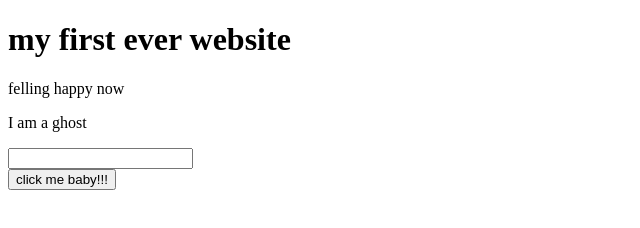
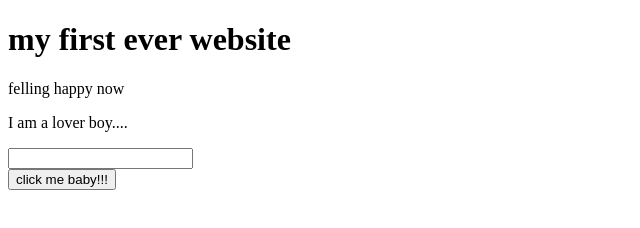
Before and after one commit to alquddus90/My-first-website, a plain HTML site: page index.html in a window 1280 px wide. Shown: the full height of the page, 0-640 px from the left. Drawn offline with Linux system fonts and the light colour scheme.

Commit message:
text updated

```diff
--- a/index.html
+++ b/index.html
@@ -6,7 +6,7 @@
 <body>
     <h1>my first ever website</h1>
     <p>felling happy now</p>
-    <p>I am a ghost</p>
+    <p>I am a lover boy....</p>
     <input type="text">
     <br>
     <button>click me baby!!!</button>
```
